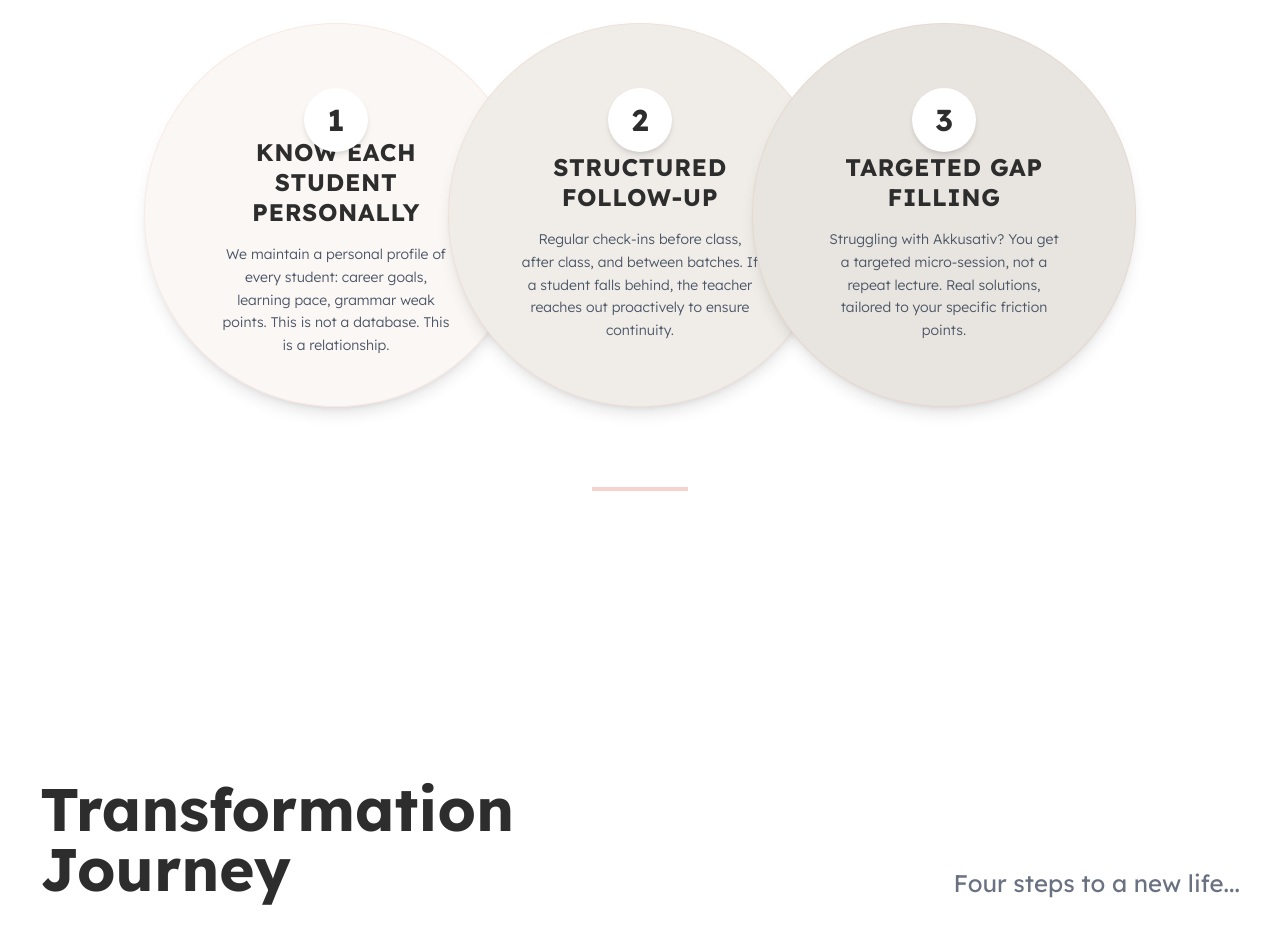
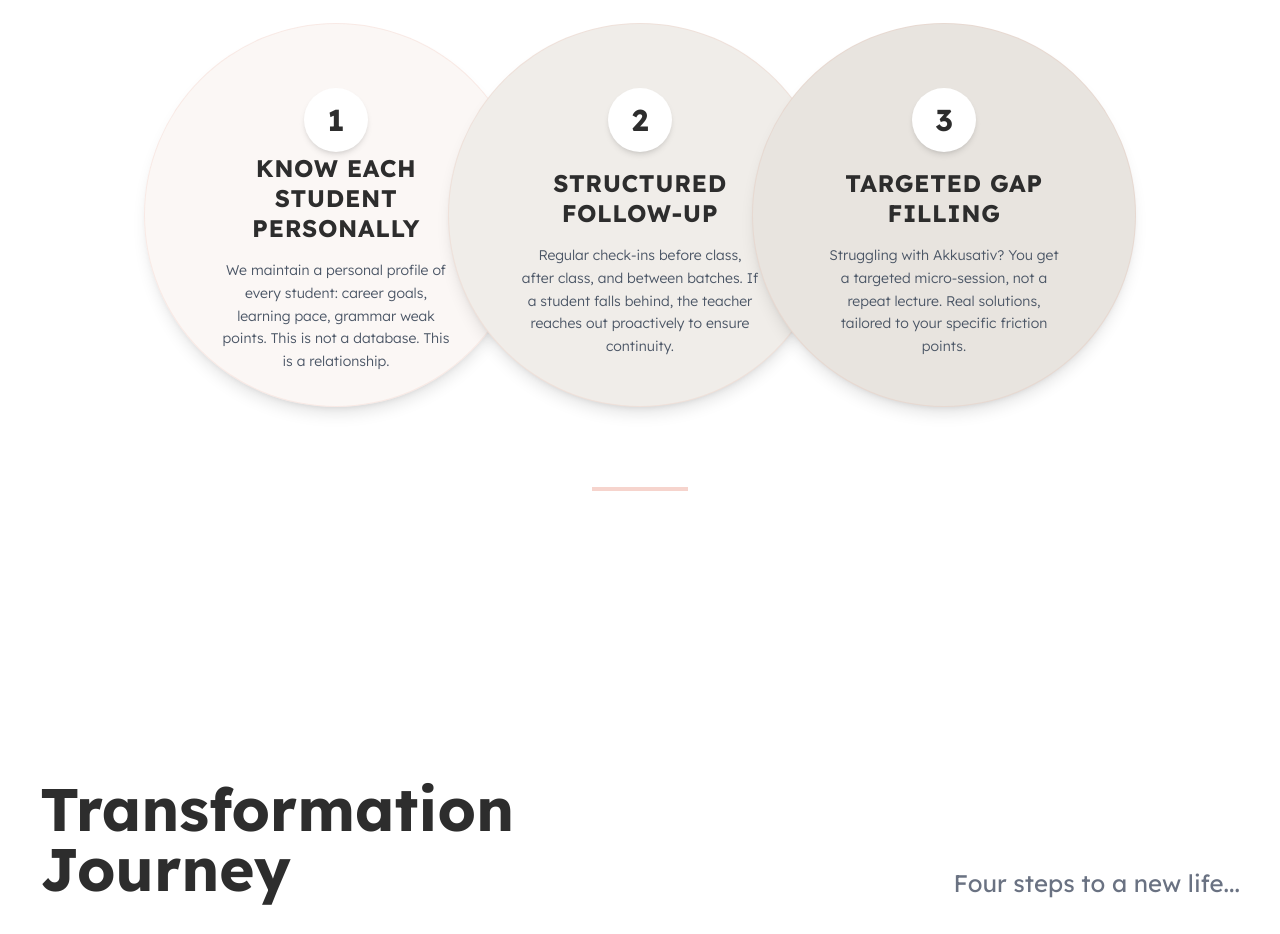
Before and after one commit to singhraghvendra2104/Decode-German-Website, a Next.js app: page / in a window 1280 px wide. Shown: the part 1160-2094 px from the top of the page. Built offline with nearby package versions, Linux system fonts and the light colour scheme; a web font is replaced by a local one.

Commit message:
fix: correct home page

```diff
--- a/src/components/home/NarrativeSection.tsx
+++ b/src/components/home/NarrativeSection.tsx
@@ -63,7 +63,7 @@ export default function NarrativeSection() {
               </div>
 
               {/* Content */}
-              <div className="mt-12 md:mt-16">
+              <div className="mt-20 md:mt-24">
                 <h3 className="text-lg md:text-2xl font-[var(--font-serif)] font-bold mb-4 uppercase tracking-wide leading-tight text-charcoal">
                   {commitment.title}
                 </h3>
```
